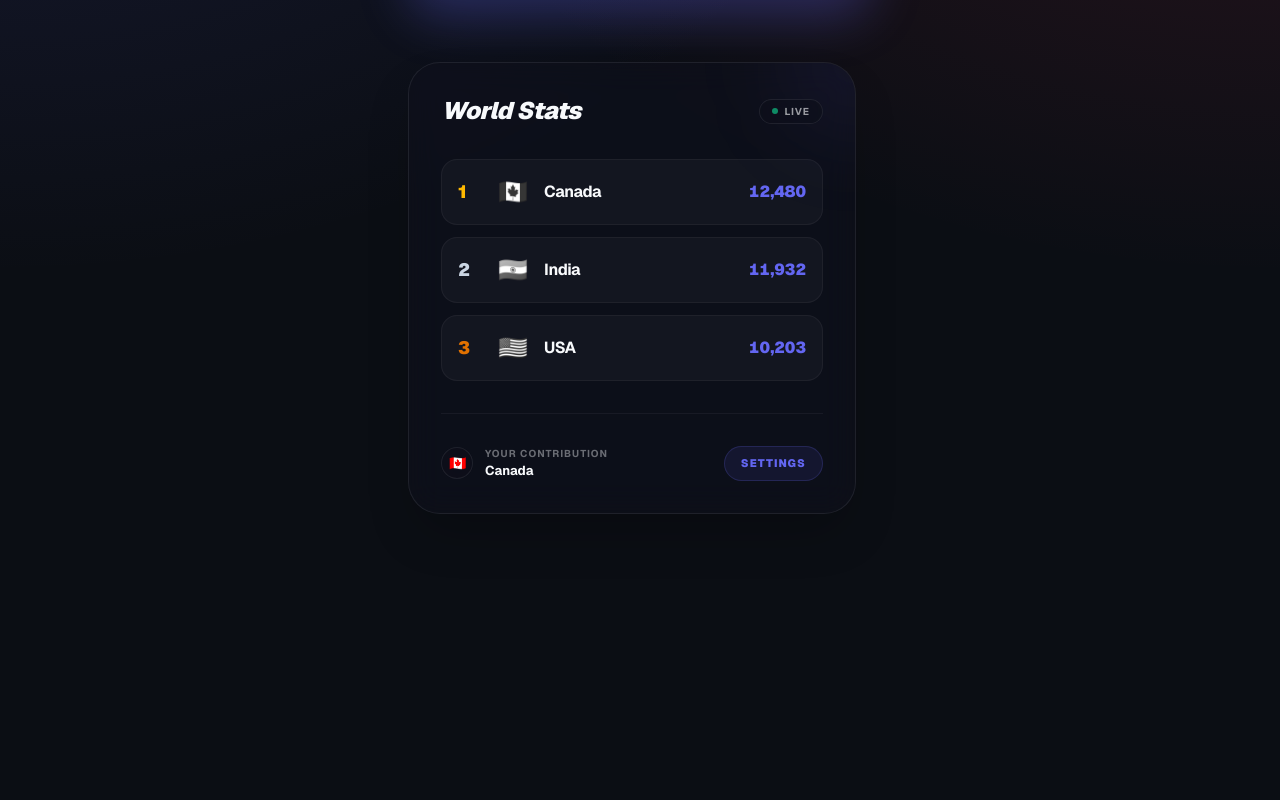
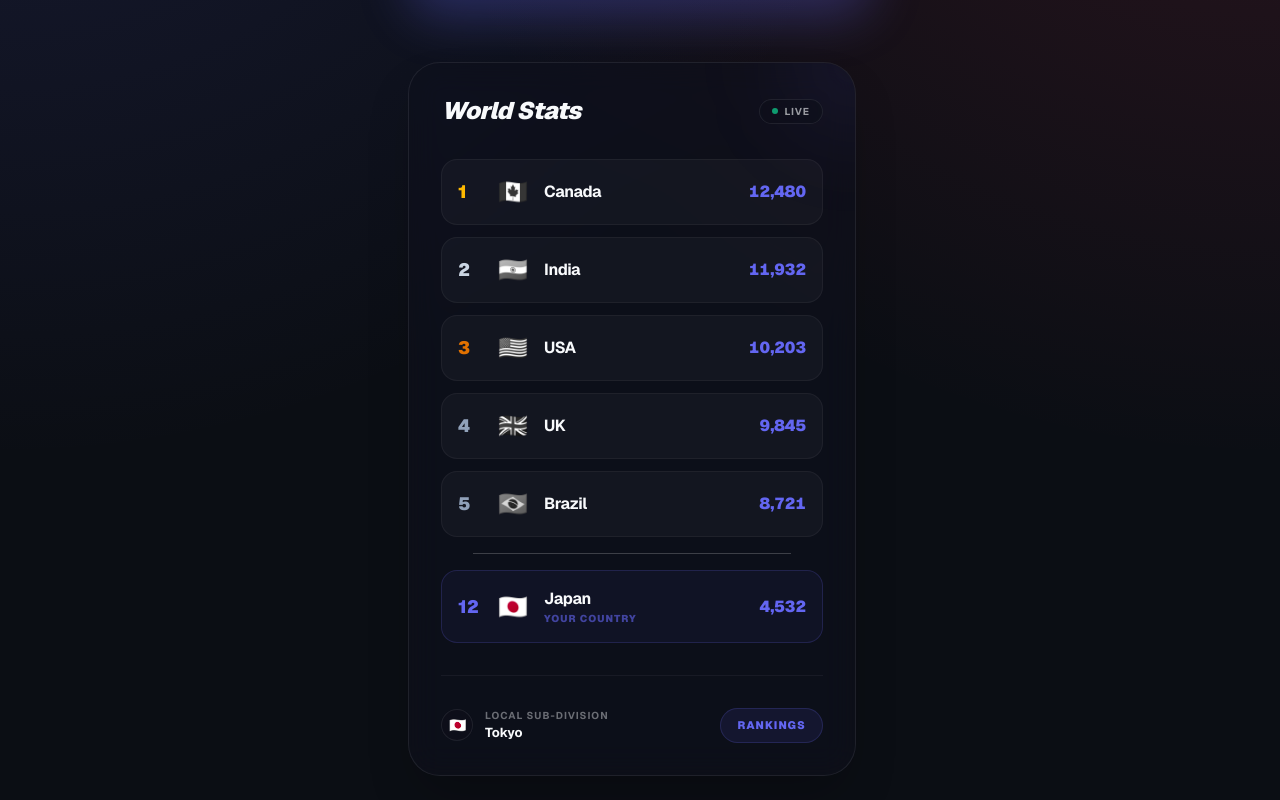
Before and after one commit to Abhi514583/Rize, a Next.js app: page / in a window 1280 px wide. Shown: the part 422-1222 px from the top of the page. Before the commit the page ends 960 px from the top, so only its background shows below. Built offline with nearby package versions, Linux system fonts and the light colour scheme.

Commit message:
feat: refine leaderboard with Top 5 + User pinning logic

```diff
--- a/src/components/Leaderboard.tsx
+++ b/src/components/Leaderboard.tsx
@@ -2,9 +2,16 @@ const leaderboardData = [
   { rank: 1, country: "Canada", flag: "🇨🇦", score: 12480, color: "text-amber-400" },
   { rank: 2, country: "India", flag: "🇮🇳", score: 11932, color: "text-slate-300" },
   { rank: 3, country: "USA", flag: "🇺🇸", score: 10203, color: "text-amber-600" },
+  { rank: 4, country: "UK", flag: "🇬🇧", score: 9845, color: "text-slate-400" },
+  { rank: 5, country: "Brazil", flag: "🇧🇷", score: 8721, color: "text-slate-400" },
+  { rank: 12, country: "Japan", flag: "🇯🇵", score: 4532, color: "text-primary" },
 ];
 
 export default function Leaderboard() {
+  const top5 = leaderboardData.slice(0, 5);
+  const userCountry = leaderboardData.find(c => c.country === "Japan");
+  const isUserInTop5 = top5.some(c => c.country === "Japan");
+
   return (
     <div className="w-full max-w-md glass rounded-[2rem] p-8 shadow-2xl relative overflow-hidden group">
       <div className="absolute top-0 right-0 w-32 h-32 bg-primary/10 blur-[50px] rounded-full -mr-16 -mt-16 group-hover:bg-primary/20 transition-colors" />
@@ -18,7 +25,7 @@ export default function Leaderboard() {
       </div>
 
       <div className="space-y-3 relative">
-        {leaderboardData.map((item) => (
+        {top5.map((item) => (
           <div key={item.rank} className="flex items-center justify-between p-4 rounded-2xl bg-white/[0.03] border border-white/5 card-hover cursor-default">
             <div className="flex items-center gap-4">
               <span className={`text-lg font-black w-6 ${item.color}`}>{item.rank}</span>
@@ -28,20 +35,39 @@ export default function Leaderboard() {
             <span className="font-black tabular-nums text-primary">{item.score.toLocaleString()}</span>
           </div>
         ))}
+
+        {!isUserInTop5 && userCountry && (
+          <>
+            <div className="flex items-center justify-center py-1 opacity-20">
+              <div className="h-px bg-white w-full mx-8" />
+            </div>
+            <div className="flex items-center justify-between p-4 rounded-2xl bg-primary/5 border border-primary/20 card-hover cursor-default">
+              <div className="flex items-center gap-4">
+                <span className="text-lg font-black w-6 text-primary">{userCountry.rank}</span>
+                <span className="text-2xl">{userCountry.flag}</span>
+                <div className="flex flex-col">
+                  <span className="font-bold tracking-tight">{userCountry.country}</span>
+                  <span className="text-[10px] font-black uppercase tracking-widest text-primary/60">Your Country</span>
+                </div>
+              </div>
+              <span className="font-black tabular-nums text-primary">{userCountry.score.toLocaleString()}</span>
+            </div>
+          </>
+        )}
       </div>
 
       <div className="mt-8 pt-8 border-t border-white/5 flex items-center justify-between relative">
         <div className="flex items-center gap-3">
           <div className="w-8 h-8 rounded-full glass flex items-center justify-center text-sm border-white/10 group-hover:scale-110 transition-transform">
-            🇨🇦
+            {userCountry?.flag}
           </div>
           <div className="flex flex-col">
-            <span className="text-[10px] font-bold uppercase tracking-widest opacity-40">Your Contribution</span>
-            <span className="text-[13px] font-bold">Canada</span>
+            <span className="text-[10px] font-bold uppercase tracking-widest opacity-40">Local Sub-Division</span>
+            <span className="text-[13px] font-bold">Tokyo</span>
           </div>
         </div>
         <button className="text-[11px] font-black text-primary hover:text-white transition-colors uppercase tracking-widest bg-primary/10 px-4 py-2 rounded-full border border-primary/20">
-          Settings
+          Rankings
         </button>
       </div>
     </div>
```
